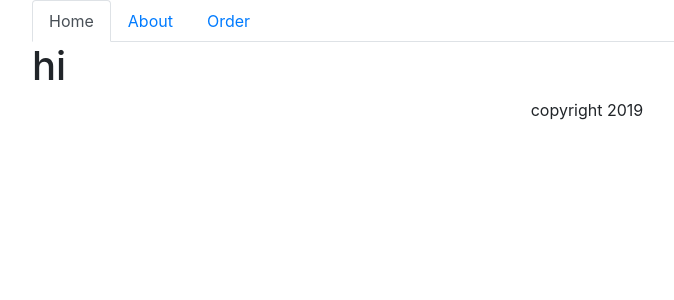
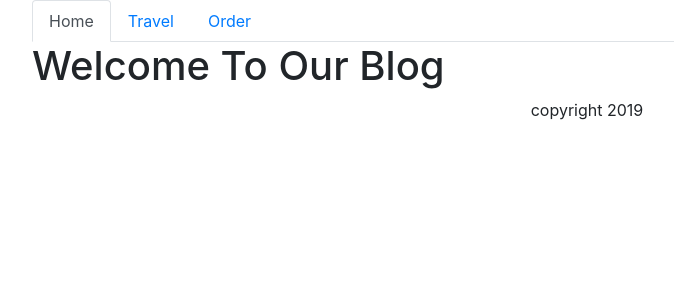
Before and after one commit to ksu-is/flask-mini-blog, a Flask app: page /home in a window 1280 px wide. Shown: the top 300 px of the page, without its empty margins (53-727 px from the left). Run offline with Flask 2, Linux system fonts and the light colour scheme; some libraries are stand-ins or nearby versions.

Commit message:
Create CSS and Travel tab
This is where the CSS was created, and a travel tab was added, along with a welcome line.

```diff
--- a/app.py
+++ b/app.py
@@ -8,9 +8,9 @@ def index():
    return render_template('home.html')
 
 
-@app.route('/about')
-def about():
-    return render_template('about.html')
+@app.route('/travel')
+def travel():
+    return render_template('travel.html')
 
 
 if __name__ == "__main__":
--- a/templates/base.html
+++ b/templates/base.html
@@ -18,7 +18,7 @@
                 <a href="/home" class="nav-link active">Home</a>
             </li>
             <li class="nav-item">
-                <a href="{{url_for('about')}}" class="nav-link">About</a>
+                <a href="{{url_for('travel')}}" class="nav-link">Travel</a>
             </li>
             <li class="nav-item disabled">
                 <a href="#" class="nav-link">Order</a>
--- a/templates/home.html
+++ b/templates/home.html
@@ -13,7 +13,7 @@
 
 
     <!--start here-->
-    <h1>hi</h1>
+    <h1>Welcome To Our Blog</h1>
 
 
 
--- /dev/null
+++ b/templates/static/main.css
@@ -0,0 +1,6 @@
+body {
+    margin: 0;
+    padding: 0;
+    font-family: "Helvetica Neue", Helvetica, Arial, sans-serif;
+    color: rgb(57, 106, 137);
+  }
```
Also changed, not shown: templates/travel.html (renamed from templates/about.html).
